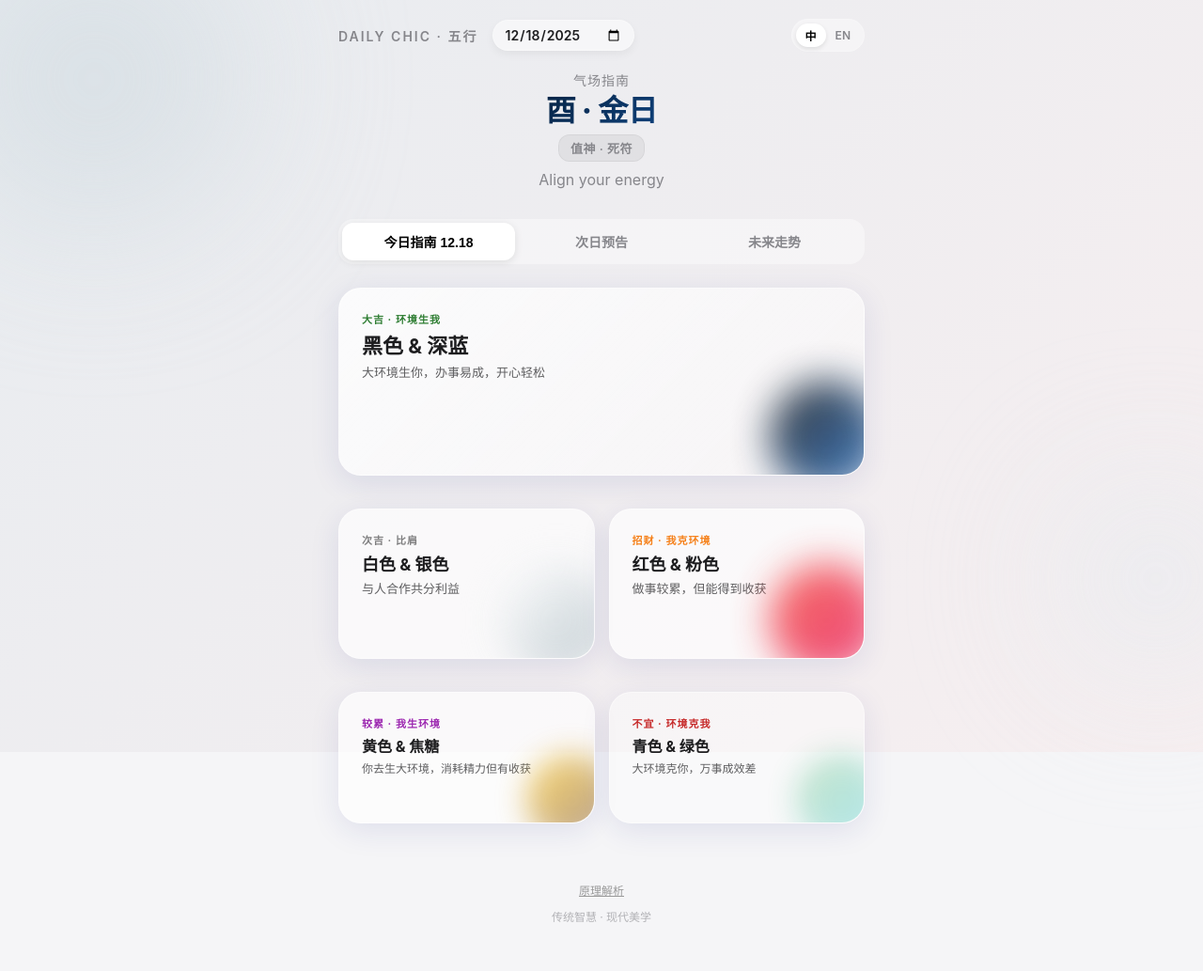
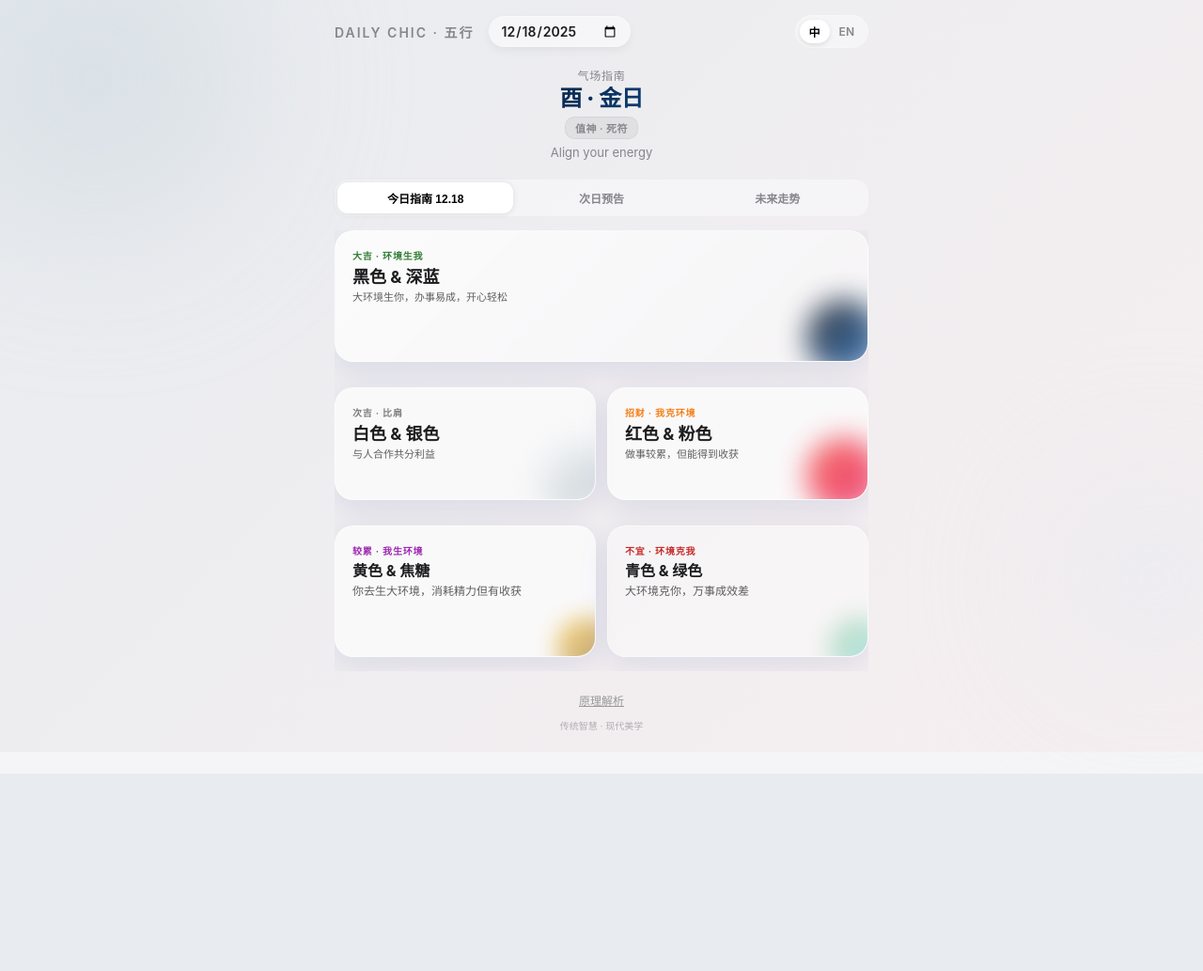
Before and after one commit to badyhz/ootd, a Flask app: template templates/index.html in a window 1280 px wide. Shown: the whole page at 94% size. After the commit the page ends 823 px from the top, so only its background shows below. Run offline with Flask 3, Linux system fonts and the light colour scheme; the template is opened without the code that fills it, so the values that code supplies are empty.

Commit message:
Update index.html

```diff
--- a/templates/index.html
+++ b/templates/index.html
@@ -3,7 +3,7 @@
 <head>
     <meta charset="UTF-8">
     <meta name="viewport" content="width=device-width, initial-scale=1.0, maximum-scale=1.0, user-scalable=no, viewport-fit=cover">
-    <title>元气衣橱 OOTD</title>
+    <title>五行衣橱 OOTD</title>
     <style>
         :root {
             --glass-bg: rgba(255, 255, 255, 0.65);
@@ -79,10 +79,13 @@
         .container {
             max-width: 600px;
             margin: 0 auto;
-            padding: 20px;
+            padding: 16px;
             opacity: 0;
             transform: translateY(20px);
             animation: fadeInUp 0.8s forwards 0.2s;
+            min-height: 100vh;
+            display: flex;
+            flex-direction: column;
         }
 
         @keyframes fadeInUp {
@@ -169,51 +172,53 @@
         /* Hero Section */
         .hero-section {
             text-align: center;
-            margin-bottom: 30px;
+            margin-bottom: 20px;
             transition: all 0.3s ease;
+            flex-shrink: 0;
         }
 
         .hero-title {
-            font-size: 14px;
+            font-size: 12px;
             font-weight: 500;
             color: var(--text-secondary);
-            margin-bottom: 5px;
+            margin-bottom: 4px;
             text-transform: uppercase;
-            letter-spacing: 1px;
+            letter-spacing: 0.8px;
         }
 
         .hero-main-text {
-            font-size: 32px;
+            font-size: 24px;
             font-weight: 800;
             line-height: 1.1;
-            margin-bottom: 8px;
+            margin-bottom: 6px;
             background: linear-gradient(45deg, #1d1d1f, #4a4a4a);
+            background-clip: text;
             -webkit-background-clip: text;
             -webkit-text-fill-color: transparent;
-            letter-spacing: -0.5px;
+            letter-spacing: -0.3px;
         }
 
         /* New Duty God Badge */
         .duty-badge {
             display: inline-block;
-            padding: 4px 12px;
+            padding: 3px 10px;
             background: rgba(0,0,0,0.05);
-            border-radius: 12px;
-            font-size: 13px;
+            border-radius: 10px;
+            font-size: 11px;
             font-weight: 600;
             color: var(--text-secondary);
-            margin-bottom: 8px;
-            letter-spacing: 0.5px;
+            margin-bottom: 6px;
+            letter-spacing: 0.4px;
             border: 1px solid rgba(0,0,0,0.05);
         }
 
         .hero-sub {
-            font-size: 16px;
+            font-size: 13px;
             font-weight: 400;
             color: var(--text-secondary);
-            max-width: 90%;
+            max-width: 95%;
             margin: 0 auto;
-            line-height: 1.4;
+            line-height: 1.3;
         }
 
         /* 卡片通用样式 */
@@ -222,9 +227,9 @@
             backdrop-filter: blur(20px);
             -webkit-backdrop-filter: blur(20px);
             border: 1px solid var(--glass-border);
-            border-radius: 24px;
-            padding: 24px;
-            margin-bottom: 20px;
+            border-radius: 20px;
+            padding: 18px;
+            margin-bottom: 15px;
             box-shadow: var(--glass-shadow);
             transition: var(--transition);
         }
@@ -237,14 +242,16 @@
         .outfit-grid {
             display: grid;
             grid-template-columns: repeat(2, 1fr);
-            gap: 15px;
-            margin-bottom: 40px;
+            gap: 12px;
+            margin-bottom: 0;
+            flex: 1;
+            min-height: 0;
         }
 
         .grid-item {
             position: relative;
             overflow: hidden;
-            min-height: 160px;
+            min-height: 120px;
             display: flex;
             flex-direction: column;
             justify-content: space-between;
@@ -252,40 +259,40 @@
 
         .grid-item.large {
             grid-column: span 2;
-            min-height: 200px;
+            min-height: 140px;
             background: linear-gradient(135deg, rgba(255,255,255,0.8), rgba(255,255,255,0.4));
         }
 
         .tag {
-            font-size: 11px;
+            font-size: 10px;
             font-weight: 700;
             text-transform: uppercase;
-            letter-spacing: 1px;
+            letter-spacing: 0.8px;
             color: rgba(0,0,0,0.5);
-            margin-bottom: 8px;
+            margin-bottom: 6px;
         }
 
         .color-name {
-            font-size: 22px;
+            font-size: 18px;
             font-weight: 700;
-            margin-bottom: 6px;
-            line-height: 1.2;
+            margin-bottom: 4px;
+            line-height: 1.1;
         }
 
         .color-meaning {
-            font-size: 13px;
+            font-size: 11px;
             opacity: 0.7;
-            line-height: 1.4;
+            line-height: 1.3;
         }
 
         .color-blob {
             position: absolute;
-            right: -20px;
-            bottom: -20px;
-            width: 120px;
-            height: 120px;
+            right: -15px;
+            bottom: -15px;
+            width: 80px;
+            height: 80px;
             border-radius: 50%;
-            filter: blur(20px);
+            filter: blur(15px);
             opacity: 0.8;
             transition: var(--transition);
         }
@@ -298,20 +305,21 @@
         .tabs {
             display: flex;
             background: rgba(255, 255, 255, 0.4);
-            padding: 4px;
-            border-radius: 16px;
-            margin-bottom: 25px;
+            padding: 3px;
+            border-radius: 14px;
+            margin-bottom: 15px;
+            flex-shrink: 0;
         }
 
         .tab-btn {
             flex: 1;
-            padding: 10px;
+            padding: 8px;
             border: none;
             background: transparent;
-            font-size: 14px;
+            font-size: 12px;
             font-weight: 600;
             color: var(--text-secondary);
-            border-radius: 12px;
+            border-radius: 11px;
             cursor: pointer;
             transition: all 0.3s ease;
         }
@@ -319,65 +327,138 @@
         .tab-btn.active {
             background: #fff;
             color: #000;
-            box-shadow: 0 2px 8px rgba(0,0,0,0.1);
+            box-shadow: 0 1px 6px rgba(0,0,0,0.1);
         }
 
         /* Forecast */
         .forecast-list {
             display: flex;
             flex-direction: column;
-            gap: 12px;
+            gap: 10px;
         }
 
         .forecast-item {
             display: flex;
             flex-direction: column;
-            padding: 16px 20px;
-            border-radius: 18px;
+            padding: 14px 16px;
+            border-radius: 16px;
             background: rgba(255, 255, 255, 0.5);
             border: 1px solid rgba(255,255,255,0.3);
-            gap: 10px;
+            gap: 8px;
         }
 
         .forecast-header {
             display: flex;
             justify-content: space-between;
             align-items: center;
-            margin-bottom: 5px;
+            margin-bottom: 4px;
         }
 
         .forecast-row {
             display: flex;
             justify-content: space-between;
             align-items: center;
-            font-size: 13px;
+            font-size: 11px;
         }
 
         .forecast-date {
-            font-size: 15px;
+            font-size: 13px;
             font-weight: 700;
         }
 
         .forecast-color-dot {
-            width: 16px;
-            height: 16px;
+            width: 12px;
+            height: 12px;
             border-radius: 50%;
             display: inline-block;
-            margin-left: 6px;
+            margin-left: 4px;
             vertical-align: middle;
             border: 1px solid rgba(0,0,0,0.05);
         }
 
         footer {
-            margin-top: 40px;
+            margin-top: 20px;
             text-align: center;
+            flex-shrink: 0;
         }
 
         .footer-note {
-            font-size: 12px;
+            font-size: 10px;
             color: var(--text-secondary);
             opacity: 0.6;
-            margin-bottom: 10px;
+            margin-bottom: 8px;
+        }
+
+        /* 响应式设计 */
+        @media (max-width: 480px) {
+            .container {
+                padding: 12px;
+            }
+
+            .hero-main-text {
+                font-size: 22px;
+            }
+
+            .outfit-grid {
+                gap: 10px;
+            }
+
+            .grid-item {
+                min-height: 110px;
+            }
+
+            .grid-item.large {
+                min-height: 130px;
+            }
+
+            .color-name {
+                font-size: 16px;
+            }
+
+            .color-meaning {
+                font-size: 10px;
+            }
+        }
+
+        @media (max-width: 375px) {
+            .hero-title {
+                font-size: 11px;
+            }
+
+            .hero-main-text {
+                font-size: 20px;
+            }
+
+            .hero-sub {
+                font-size: 12px;
+            }
+
+            .tab-btn {
+                font-size: 11px;
+                padding: 6px;
+            }
+
+            .grid-item {
+                min-height: 100px;
+            }
+
+            .grid-item.large {
+                min-height: 120px;
+            }
+        }
+
+        /* 确保内容在一屏内显示 */
+        .tab-panel {
+            display: none;
+            animation: fadeIn 0.4s ease;
+            flex: 1;
+            overflow-y: auto;
+            min-height: 0;
+        }
+
+        .tab-panel.active {
+            display: flex;
+            flex-direction: column;
         }
 
         /* Modal */
```
